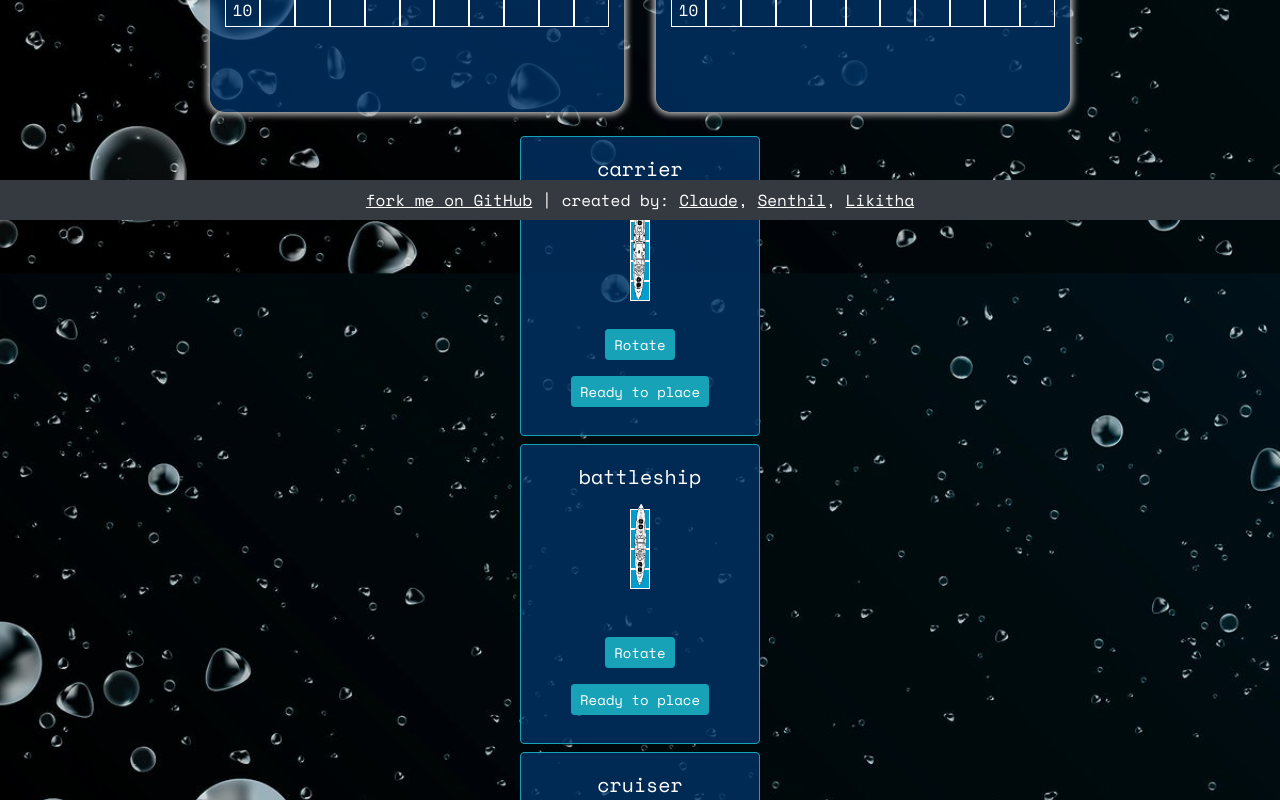
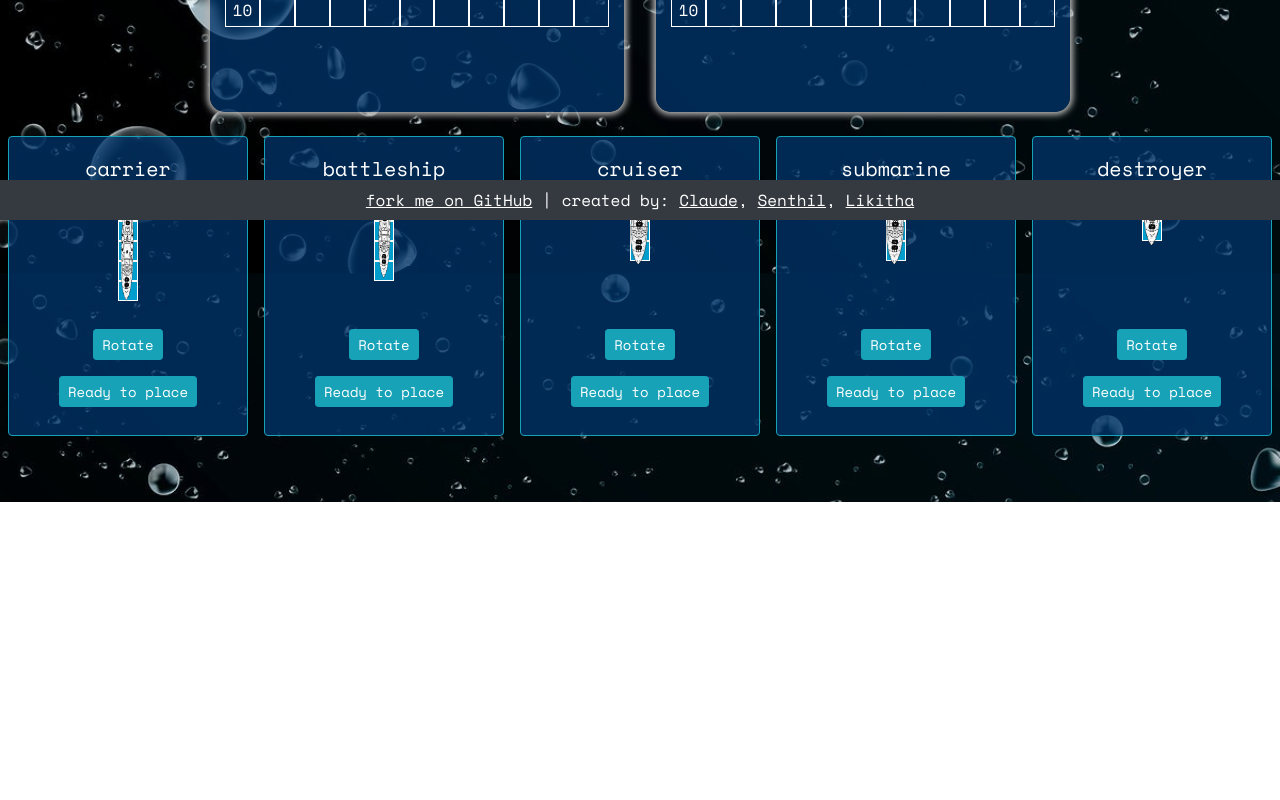
Before and after one commit to caldric/battleship-client, a React (Create React App) app: page /game/1 in a window 1280 px wide. Shown: the part 580-1380 px from the top of the page. After the commit the page ends 1082 px from the top, so only its background shows below. Built offline with nearby package versions, Linux system fonts and the light colour scheme; no server answers.

Commit message:
putting cards in a deck for nicer layout

```diff
--- a/src/component/AllShips.jsx
+++ b/src/component/AllShips.jsx
@@ -1,6 +1,6 @@
 import React, { useState } from 'react';
 import Ship from './Ship';
-import { Card, Button } from 'react-bootstrap';
+import { Card, Button, CardDeck } from 'react-bootstrap';
 
 const AllShips = (props) => {
   const [shipOptions, setshipOptions] = useState([
@@ -55,6 +55,7 @@ const AllShips = (props) => {
   return (
     <div className="text-center my-2">
       <div id="allships" className="allships">
+        <CardDeck>
           {shipOptions.map((val, i) => {
             return (
               <Card className="cardContainer m-2 border border-info">
@@ -81,6 +82,7 @@ const AllShips = (props) => {
               </Card>
             );
           })}
+        </CardDeck>
       </div>
     </div>
   );
```
Lines whose indentation alone changed are shown as unchanged.
